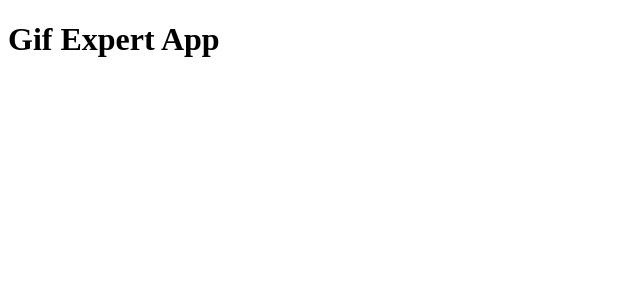
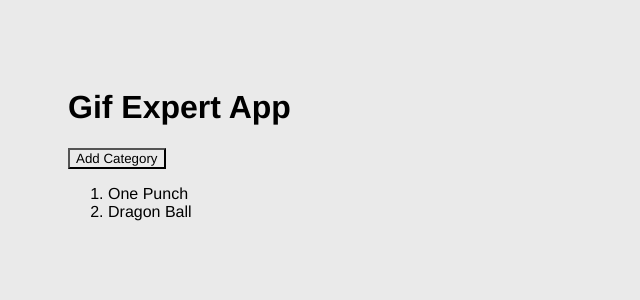
Before and after one commit to ghostly08/react-gif-expert-app, a React (Vite) app in the folder react-gif-expert-app/: page / in a window 1280 px wide. Shown: the top 300 px of the page, without its empty margins (0-640 px from the left). Built offline with nearby package versions, Linux system fonts and the light colour scheme.

Commit message:
adding a new category

```diff
--- a/react-gif-expert-app/src/GifExpertApp.jsx
+++ b/react-gif-expert-app/src/GifExpertApp.jsx
@@ -1,9 +1,30 @@
-
+import { useState } from "react";
 
 export const GifExpertApp = () => {
+  const [categories, setCategories] = useState([ 'One Punch', 'Dragon Ball' ]);
+
+  const onAddCategory = () => {
+
+    setCategories([ 'Valorant', ...categories ]);
+  };
+
   return (
     <>
+      {/* Titulo */}
       <h1>Gif Expert App</h1>
+
+      {/* Input */}
+
+      {/* Listado de Gif */}
+      <button onClick={onAddCategory}>Add Category</button>
+
+      <ol>
+        {
+          categories.map( category => {
+            return <li key={ category }>{ category}</li>
+          })
+        }
+      </ol>
     </>
   )
 };
--- a/react-gif-expert-app/src/main.jsx
+++ b/react-gif-expert-app/src/main.jsx
@@ -1,6 +1,9 @@
 import React from 'react';
 import ReactDOM from 'react-dom/client';
 import { GifExpertApp } from './GifExpertApp';
+
+//:::::: Import CSS :::::::::: //
+import './styles.css';
 
 
 ReactDOM.createRoot(document.getElementById('root')).render(
```
